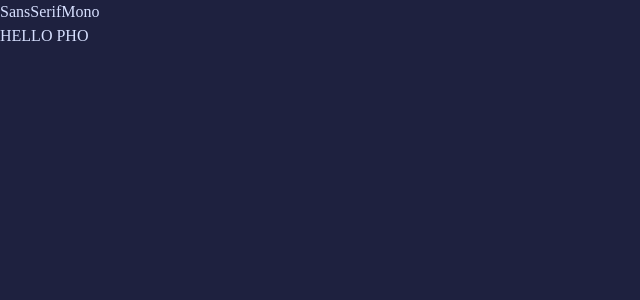
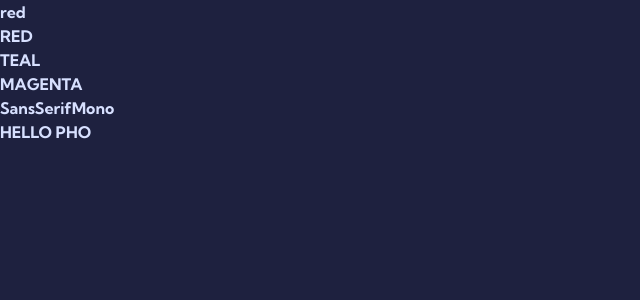
Before and after one commit to jadurani/pomodoro-app, a Next.js app: page / in a window 1280 px wide. Shown: the top 300 px of the page, without its empty margins (0-640 px from the left). Built offline with nearby package versions, Linux system fonts and the light colour scheme.

Commit message:
feat: added theme context
currently supports color selected only
next: support changes in font face

```diff
--- a/src/pages/_app.tsx
+++ b/src/pages/_app.tsx
@@ -1,6 +1,30 @@
+import { ThemeProvider } from "@/state/theme/ThemeContext";
 import "@/styles/globals.css";
 import type { AppProps } from "next/app";
+import { Kumbh_Sans, Roboto_Slab, Space_Mono } from "next/font/google";
+
+export const KumbhSans = Kumbh_Sans({
+  subsets: ["latin"],
+  weight: ["700"],
+  variable: "--font-kumbh-sans",
+});
+export const RobotoSlab = Roboto_Slab({
+  subsets: ["latin"],
+  weight: ["700"],
+  variable: "--font-roboto-slab",
+});
+export const SpaceMono = Space_Mono({
+  weight: ["700"],
+  variable: "--font-space-mono",
+  preload: false,
+});
 
 export default function App({ Component, pageProps }: AppProps) {
-  return <Component {...pageProps} />;
+  return (
+    <main className={`${KumbhSans.variable} font-sans`}>
+      <ThemeProvider>
+        <Component {...pageProps} />
+      </ThemeProvider>
+    </main>
+  );
 }
--- a/src/pages/_document.tsx
+++ /dev/null
@@ -1,13 +0,0 @@
-import { Html, Head, Main, NextScript } from "next/document";
-
-export default function Document() {
-  return (
-    <Html lang="en">
-      <Head />
-      <body>
-        <Main />
-        <NextScript />
-      </body>
-    </Html>
-  );
-}
--- a/src/pages/index.tsx
+++ b/src/pages/index.tsx
@@ -1,28 +1,30 @@
-import { useState } from "react";
-
-import { Kumbh_Sans, Roboto_Slab, Space_Mono } from "next/font/google";
-
-const KumbhSans = Kumbh_Sans({
-  subsets: ["latin"],
-  weight: ["700"],
-  variable: "--font-kumbh-sans",
-});
-const RobotoSlab = Roboto_Slab({
-  subsets: ["latin"],
-  weight: ["700"],
-  variable: "--font-roboto-slab",
-});
-const SpaceMono = Space_Mono({
-  weight: ["700"],
-  variable: "--font-space-mono",
-  preload: false,
-});
+import { useContext, useState } from "react";
+import { KumbhSans, RobotoSlab, SpaceMono } from "./_app";
+import ThemeContext, { ThemeColors } from "@/state/theme/ThemeContext";
 
 export default function Home() {
+  const { color, setColor } = useContext(ThemeContext);
   const [selectedFont, setSelectedFont] = useState("");
 
   return (
     <>
+      {color}
+      <button
+        className="block cursor-pointer"
+        onClick={() => setColor(ThemeColors.RED)}>
+        RED
+      </button>
+      <button
+        className="block cursor-pointer"
+        onClick={() => setColor(ThemeColors.TEAL)}>
+        TEAL
+      </button>
+      <button
+        className="block cursor-pointer"
+        onClick={() => setColor(ThemeColors.MAGENTA)}>
+        MAGENTA
+      </button>
+
       <button
         onClick={() => setSelectedFont(`${KumbhSans.variable} font-sans`)}>
         Sans
--- /dev/null
+++ b/src/state/theme/ThemeContext.tsx
@@ -0,0 +1,32 @@
+import { PropsWithChildren, createContext, useState } from "react";
+
+// Make sure this match the colors specified in tailwind.config.js
+export enum ThemeColors {
+  RED = "red",
+  TEAL = "teal",
+  MAGENTA = "magenta",
+}
+
+interface IThemeContext {
+  color: ThemeColors;
+  setColor: (color: ThemeColors) => void;
+}
+
+const defaultValue: IThemeContext = {
+  color: ThemeColors.RED,
+  setColor: (color: ThemeColors) => undefined,
+};
+
+const ThemeContext = createContext<IThemeContext>(defaultValue);
+
+export const ThemeProvider: React.FC<PropsWithChildren> = ({ children }) => {
+  const [color, setColor] = useState(defaultValue.color);
+
+  return (
+    <ThemeContext.Provider value={{ color, setColor }}>
+      {children}
+    </ThemeContext.Provider>
+  );
+};
+
+export default ThemeContext;
--- a/tailwind.config.js
+++ b/tailwind.config.js
@@ -6,9 +6,11 @@ module.exports = {
   // Ensure these match with .storybook/preview.js
   theme: {
     colors: {
+      // Theme colors
       red: "#F87070",
       teal: "#70F3F8",
       magenta: "#D881F8",
+      // Base colors
       grey1: "#D7E0FF",
       grey2: "#EFF1FA",
       white: "#FFFFFF",
```
